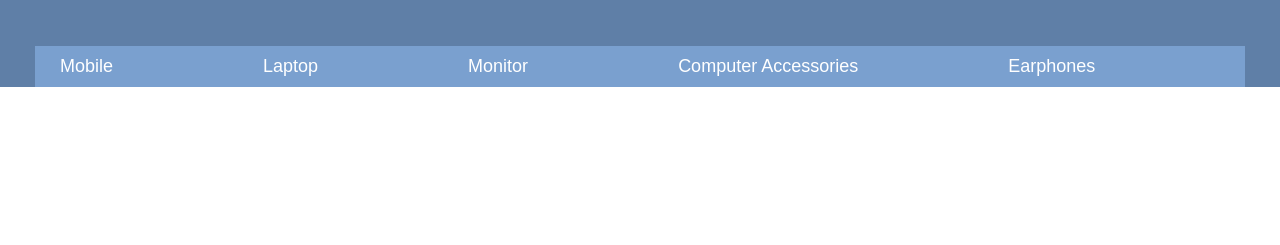
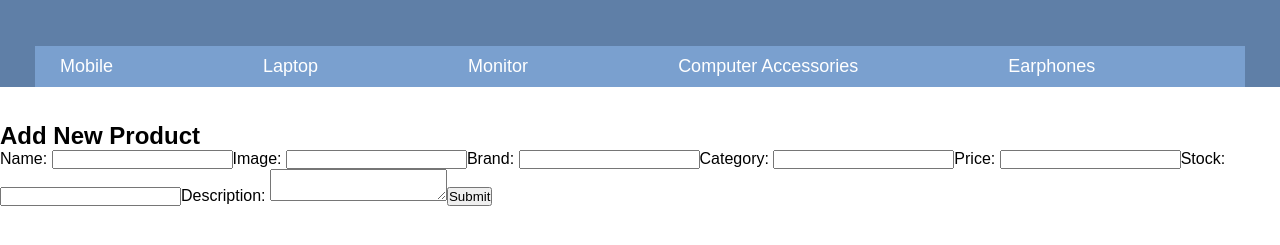
Before and after one commit to Ai-deen/CSD-assignment, a React app in the folder frontend/: page /add-product in a window 1280 px wide. Shown: the part 63-308 px from the top of the page. Built offline with nearby package versions, Linux system fonts and the light colour scheme.

Commit message:
add product page

```diff
--- a/frontend/public/index.html
+++ b/frontend/public/index.html
@@ -30,7 +30,7 @@
       work correctly both with client-side routing and a non-root public URL.
       Learn how to configure a non-root public URL by running `npm run build`.
     -->
-    <title>Amazon Clone</title>
+    <title>KASS Electronics</title>
   </head>
   <body>
     <noscript>You need to enable JavaScript to run this app.</noscript>
--- a/frontend/src/Store.js
+++ b/frontend/src/Store.js
@@ -3,7 +3,16 @@ import thunk from 'redux-thunk'
 import { cartReducer } from './reducers/CartReducer';
 import { orderCreateReducer, orderDetailsReducer, orderMineListReducer, orderPayReducer } from './reducers/OrderReducer';
 import { prodcutDetailsReducer, prodcutListReducer } from './reducers/ProductReducer';
-import { userDetailsReducer, userRegisterReducer, userSigninReducer, userUpdateProfileReducer, vendorRegisterReducer, vendorSigninReducer } from './reducers/UserReducer';
+import {
+  userDetailsReducer,
+  userRegisterReducer,
+  userSigninReducer,
+  userUpdateProfileReducer,
+  vendorRegisterReducer,
+  vendorSigninReducer,
+  vendorDetailsReducer,
+  vendorUpdateProfileReducer,
+} from "./reducers/UserReducer";
 
 const initialState = {
     cart:{
@@ -19,7 +28,12 @@ const initialState = {
         userInfo: localStorage.getItem('userInfo')
          ? JSON.parse(localStorage.getItem('userInfo'))
          : null,
-    }
+    },
+    vendorSignin: {
+        vendorInfo: localStorage.getItem("vendorInfo")
+        ? JSON.parse(localStorage.getItem("vendorInfo"))
+        : null,
+    },
 };
 const reducer = combineReducers({
   productList: prodcutListReducer,
@@ -32,9 +46,11 @@ const reducer = combineReducers({
   orderPay: orderPayReducer,
   orderMineList: orderMineListReducer,
   userDetails: userDetailsReducer,
-    userUpdateProfile : userUpdateProfileReducer,
+  userUpdateProfile: userUpdateProfileReducer,
   vendorRegister: vendorRegisterReducer,
-    vendorSignin: vendorSigninReducer
+  vendorSignin: vendorSigninReducer,
+  vendorRegister: vendorDetailsReducer,
+  vendorUpdateProfile: vendorUpdateProfileReducer,
 });
 
 const composeEnhancer = window.__REDUX_DEVTOOLS_EXTENSION_COMPOSE__ || compose;
--- a/frontend/src/components/App.js
+++ b/frontend/src/components/App.js
@@ -18,6 +18,7 @@ import SearchResults from "../pages/SearchResults";
 import AllProducts from "../pages/Admin/AllProducts";
 import CategoryBasedPage from "../pages/CategoryBasedPage";
 import VendorHome from "../vendorpages/VendorHome";
+import ProductForm from "../vendorpages/ProductForm";
 
 const App = () => {
   return (
@@ -28,6 +29,7 @@ const App = () => {
         <Switch>
           <Route path="/" component={Home} exact></Route>
           <Route path="/vendorhome" component={VendorHome} exact></Route>
+          <Route path="/add-product" component={ProductForm} />
           <Route exact path="/cart/:id?" component={Cart}></Route>
           <Route exact path="/signin" component={SignIn}></Route>
           <Route exact path="/register" component={Register}></Route>
--- a/frontend/src/components/Header.js
+++ b/frontend/src/components/Header.js
@@ -46,8 +46,8 @@ const Header = (props) => {
 
   const [query, setQuery] = useState("");
 
-  console.log("header", userInfo);
-  console.log("header", vendorInfo);
+  console.log("header user", userInfo);
+  console.log("header vendor", vendorInfo);
 
   return (
     <header>
--- /dev/null
+++ b/frontend/src/vendorpages/ProductForm.js
@@ -0,0 +1,147 @@
+// ProductForm.js
+
+import React, { useState } from "react";
+import axios from "axios";
+const API = "http://localhost:4001";
+const initialFormData = {
+  name: "",
+  image: "", // Use null for file input
+  brand: "",
+  category: "",
+  description: "",
+  price: "",
+  stock: "",
+  rating: 0,
+  numRev: 0,
+};
+
+const ProductForm = () => {
+  const [formData, setFormData] = useState({
+    name: "",
+    image: "", // Use null for file input
+    brand: "",
+    category: "",
+    description: "",
+    price: "",
+    stock: "",
+    rating: 0,
+    numRev: 0,
+  });
+
+
+  const handleInputChange = (e) => {
+    if (e.target.type === "file") {
+      // Check if a file is selected before updating the state
+      if (e.target.files.length > 0) {
+        setFormData((prevFormData) => ({
+          ...prevFormData,
+          [e.target.name]: e.target.files[0],
+        }));
+      }
+    } else {
+      setFormData((prevFormData) => ({
+        ...prevFormData,
+        [e.target.name]: e.target.value,
+      }));
+    }
+  };
+
+  const handleSubmit = async (e) => {
+    e.preventDefault();
+
+    try {
+      const response = await axios.post(
+        `${API}/vs/postProduct`,
+        formData, // Send the form data as JSON in the request body
+        {
+          headers: {
+            "Content-Type": "application/json", // Set the content type to JSON
+          },
+        }
+      );
+
+      console.log("Product created successfully:", response.data);
+      // Reset the form after successful submission
+      setFormData(initialFormData);
+    } catch (error) {
+      console.error("Error creating product:", error.response.data.message || error.message);
+    }
+  };
+
+
+
+  return (
+    <div>
+      <h2>Add New Product</h2>
+      <form onSubmit={handleSubmit}>
+        {/* Render your form inputs here */}
+        <label>Name: </label>
+        <input
+          type="text"
+          name="name"
+          value={formData.name}
+          onChange={handleInputChange}
+          required
+        />
+
+        <label>Image: </label>
+        <input
+          type="text"
+          name="image"
+          value={formData.image}
+          onChange={handleInputChange}
+          required
+        />
+
+        <label>Brand: </label>
+        <input
+          type="text"
+          name="brand"
+          value={formData.brand}
+          onChange={handleInputChange}
+          required
+        />
+
+        {/* Add other input fields as needed */}
+        <label>Category: </label>
+        <input
+          type="text"
+          name="category"
+          value={formData.category}
+          onChange={handleInputChange}
+          required
+        />
+
+        <label>Price: </label>
+        <input
+          type="number"
+          name="price"
+          value={formData.price}
+          onChange={handleInputChange}
+          required
+        />
+
+        <label>Stock: </label>
+        <input
+          type="number"
+          name="stock"
+          value={formData.stock}
+          onChange={handleInputChange}
+          required
+        />
+
+        <label>Description: </label>
+        <textarea
+          name="description"
+          value={formData.description}
+          onChange={handleInputChange}
+          required
+        />
+
+        <button type="submit">Submit</button>
+      </form>
+    </div>
+  );
+};
+
+export default ProductForm;
--- a/frontend/src/vendorpages/VendorHome.js
+++ b/frontend/src/vendorpages/VendorHome.js
@@ -1,5 +1,6 @@
 import React, { useEffect } from "react";
 import { useDispatch, useSelector } from "react-redux";
+import { Link } from "react-router-dom";
 // import { vendorSignout } from "../actions/VendorActions";
 // import { detailsVendor } from "../actions/UserAction";
 import { signinVendor } from "../actions/UserAction";
@@ -14,14 +15,6 @@ const VendorHome = () => {
 //       dispatch(signinVendor());
 //   }, [dispatch]);
 
-//     const signinVendor = useSelector((state) => state.signinVendor); // Assuming you have a vendorInfo slice in your Redux store
-//     const { loading, error, vendorInfo } = signinVendor;
-//     console.log("Hello", vendorInfo)
-
-  //   const handleLogout = () => {
-  //     dispatch(vendorSignout());
-  //   };
-
   return (
     <div>
       {/* <h1>Welcome, {vendorInfo}!</h1> */}
@@ -29,10 +22,12 @@ const VendorHome = () => {
 
       {/* Example link to a product management page */}
       <p>
-        Manage your products <a href="/manage-products">here</a>.
+        Add a new product <Link to="/add-product">ADD PRODUCTS</Link>.
+      </p>
+      <p>
+        Manage your products <Link to="/manage-products">here</Link>.
       </p>
 
-      {/* Add more links or components for different vendor-related actions or information */}
 
       {/* <button onClick={handleLogout}>Logout</button> */}
     </div>
```
Also changed, not shown: frontend/src/vendorpages/ManageProducts.js (added, +66 -0 lines). Lines whose indentation alone changed are shown as unchanged.
